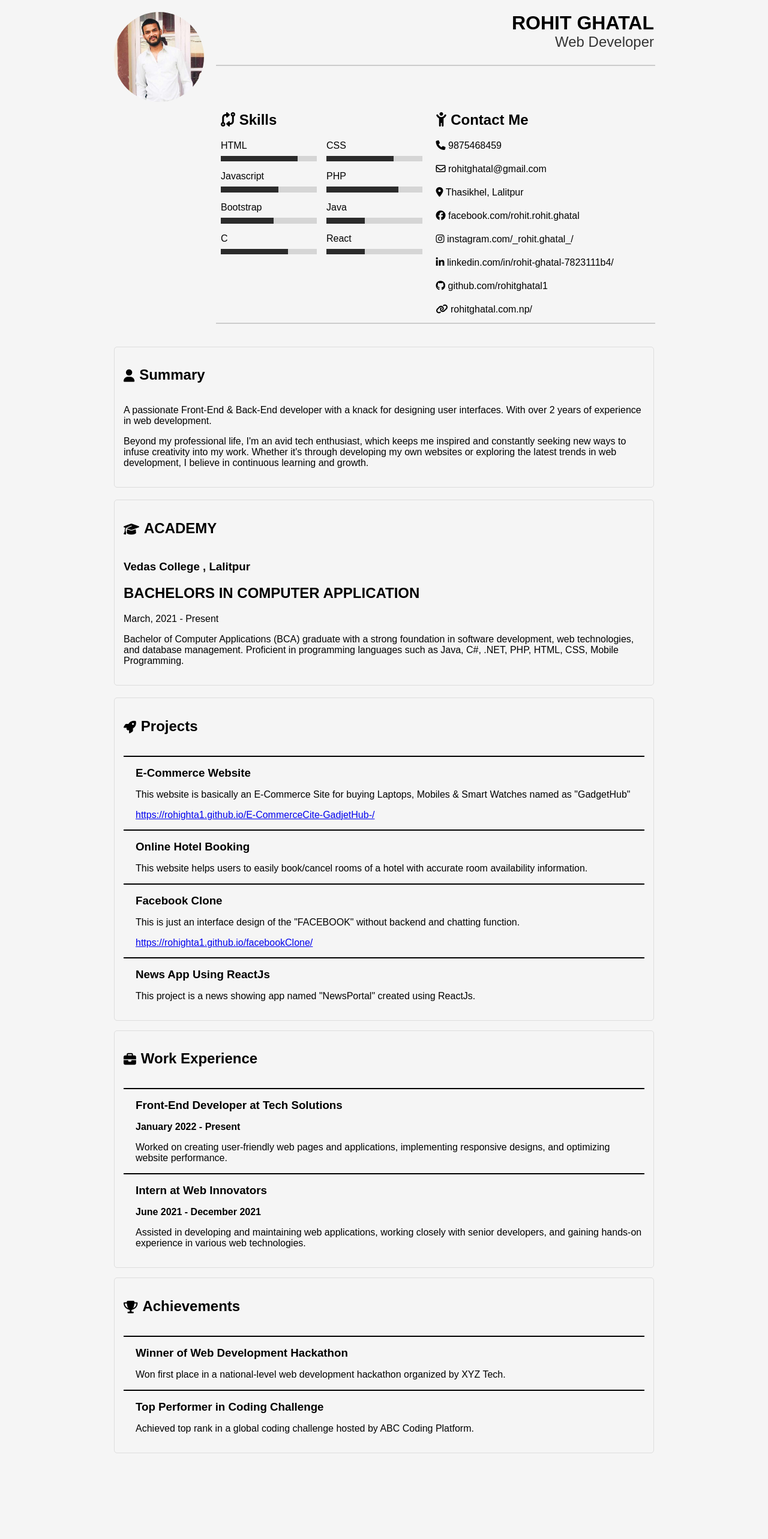
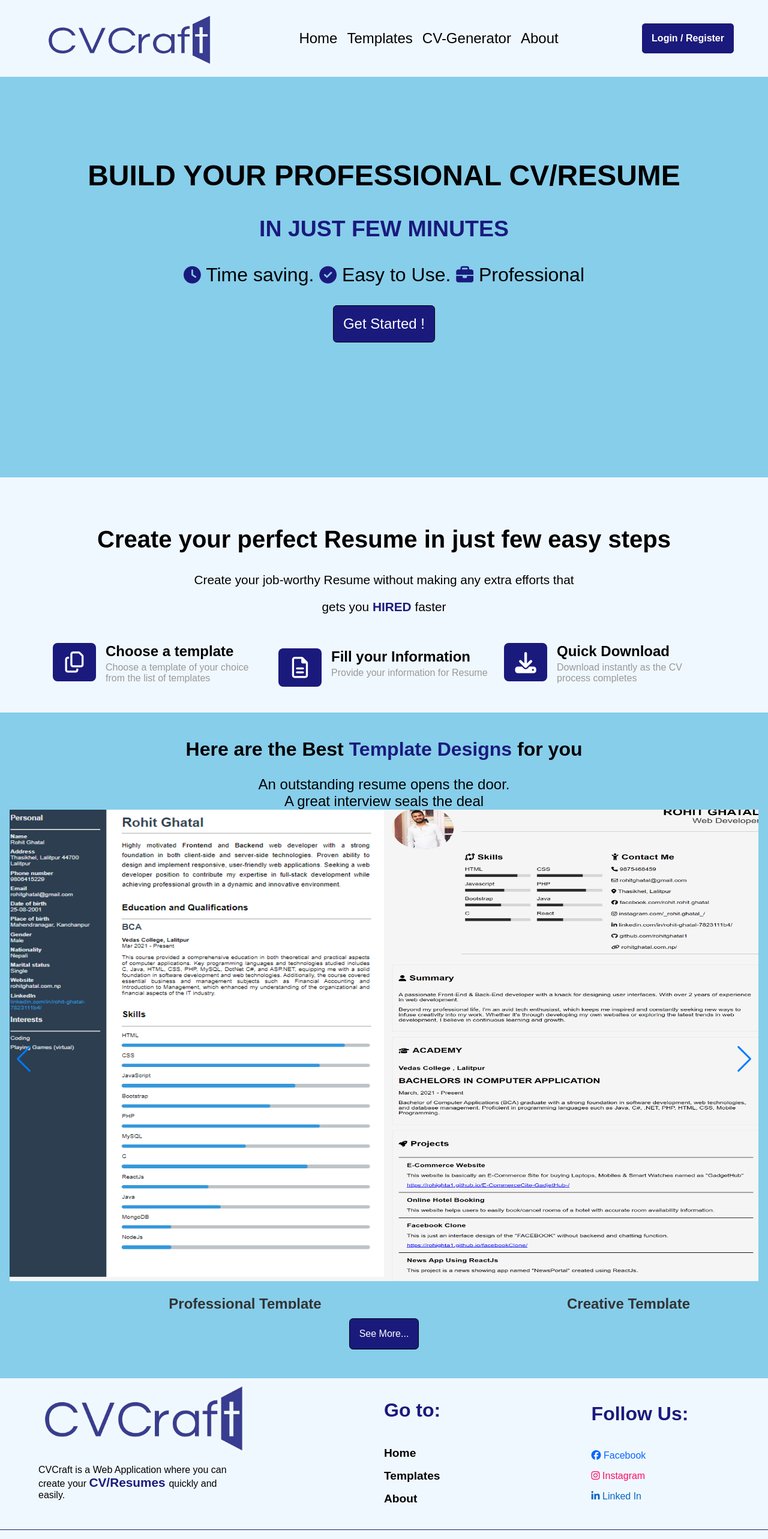
Before and after one commit to rohitghatal1/CVMaker-ReactJS, a React (Create React App) app: page / in a window 1280 px wide. Shown: the top 2566 px of the page at 60% size. Before the commit the page ends 2443 px from the top, so only its background shows below. Built offline with nearby package versions, Linux system fonts and the light colour scheme.

Commit message:
added about us component

```diff
--- a/src/App.js
+++ b/src/App.js
@@ -23,12 +23,12 @@ function App() {
 
   return (
     <>
-      {/* <Navbar/>
+      <Navbar/>
       <HomeTab/>
       <Templates/>
-      <Footer/> */}
+      <Footer/>
       {/* <CVgenerator/> */}
-      <CreativeTemplate/>
+      {/* <CreativeTemplate/> */}
       {/* <BasicTemplate/> */}
     </>
   );
```
Also changed, not shown: src/components/aboutUs.js (added, +11 -0 lines).
